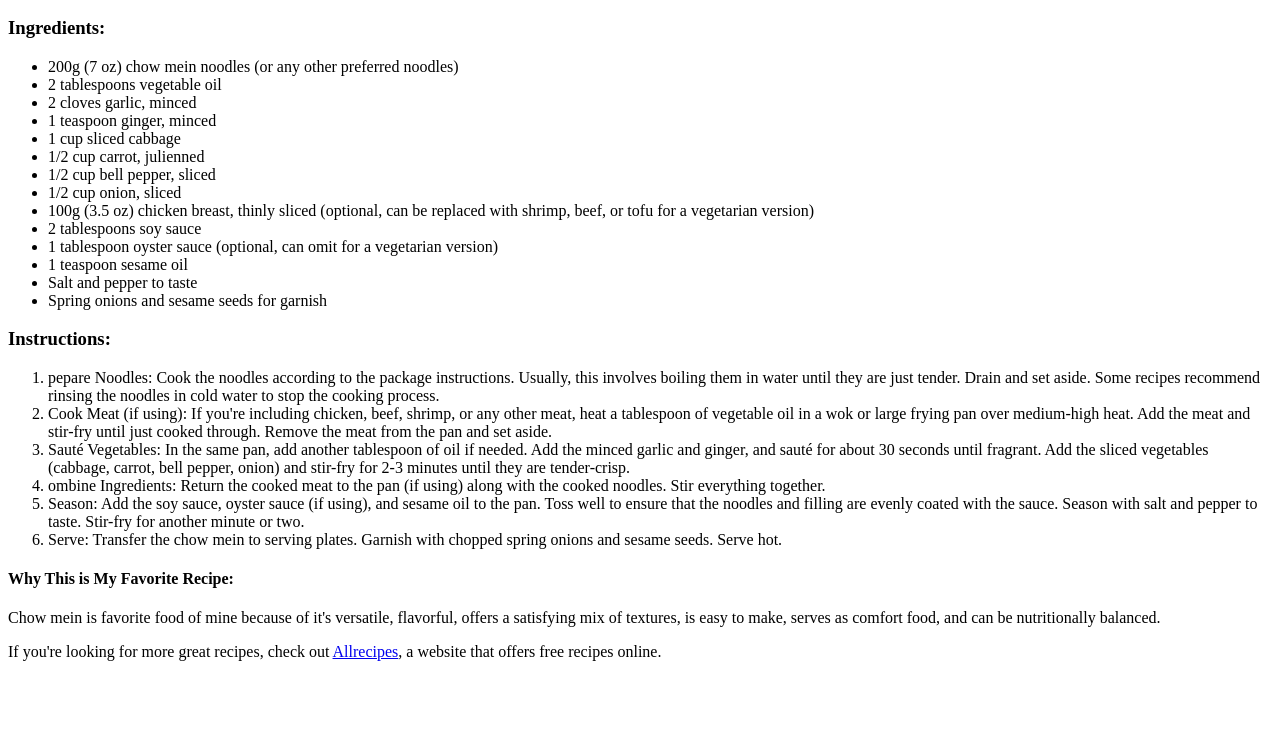
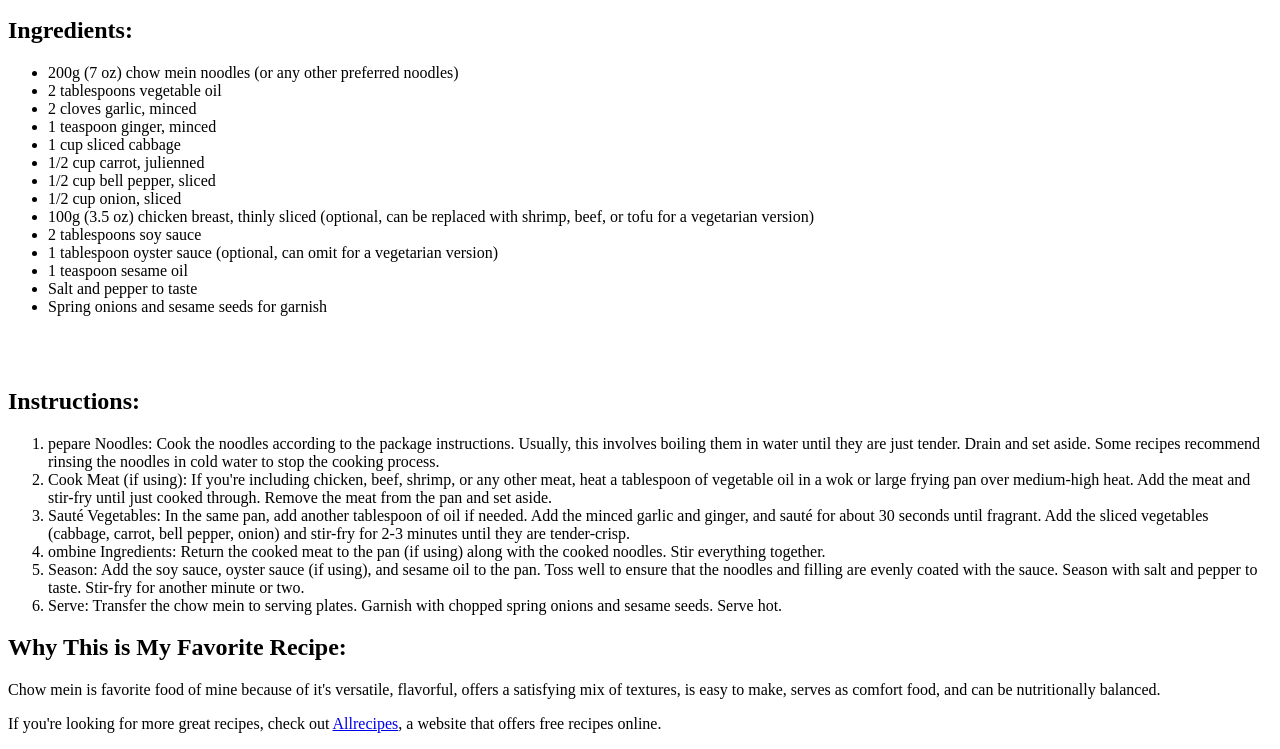
Before and after one commit to sh1126015/csit121, a plain HTML site: page lab01/index.html in a window 1280 px wide. Shown: the part 110-859 px from the top of the page. Before the commit the page ends 800 px from the top, so only its background shows below. Drawn offline with Linux system fonts and the light colour scheme.

Commit message:
Add files via upload

```diff
--- a/lab01/index.html
+++ b/lab01/index.html
@@ -5,9 +5,10 @@
     <title>My Favorite Recipe</title>
   </head>
   <body>
-    <h1>Chow Mein</h1>
-    <h2>Created by Anil Shrestha</h2>
-    <h3>Ingredients:</h3>
+    <header><h1>Chow Mein</h1>
+      <h2>Created by Anil Shrestha</h2>
+    </header>
+    <h2>Ingredients:</h2>
     <ul>
       <li>200g (7 oz) chow mein noodles (or any other preferred noodles)
     </li>
@@ -25,7 +26,9 @@
         <li>Salt and pepper to taste</li>
         <li>Spring onions and sesame seeds for garnish</li>
     </ul>
-    <h3>Instructions:</h3>
+    <br>
+    <br>
+    <h2>Instructions:</h2>
     <ol>
       <li>pepare Noodles: Cook the noodles according to the package instructions. Usually, this involves boiling them in water until they are just tender. Drain and set aside. Some recipes recommend rinsing the noodles in cold water to stop the cooking process.</li>
       <li>Cook Meat (if using): If you're including chicken, beef, shrimp, or any other meat, heat a tablespoon of vegetable oil in a wok or large frying pan over medium-high heat. Add the meat and stir-fry until just cooked through. Remove the meat from the pan and set aside.</li>
@@ -36,7 +39,7 @@
       <li>Serve: Transfer the chow mein to serving plates. Garnish with chopped spring onions and sesame seeds. Serve hot.
     </li>
     </ol>
-    <h4>Why This is My Favorite Recipe:</h4>
+    <h2>Why This is My Favorite Recipe:</h2>
     <p>Chow mein is  favorite food of mine because of it's versatile, flavorful, offers a satisfying mix of textures, is easy to make, serves as comfort food, and can be nutritionally balanced. </p>
     <p>If you're looking for more great recipes, check out <a href="https://carlsbadcravings.com/chow-mein/">Allrecipes</a>, a website that offers free recipes online. </p>
   </body>
```
